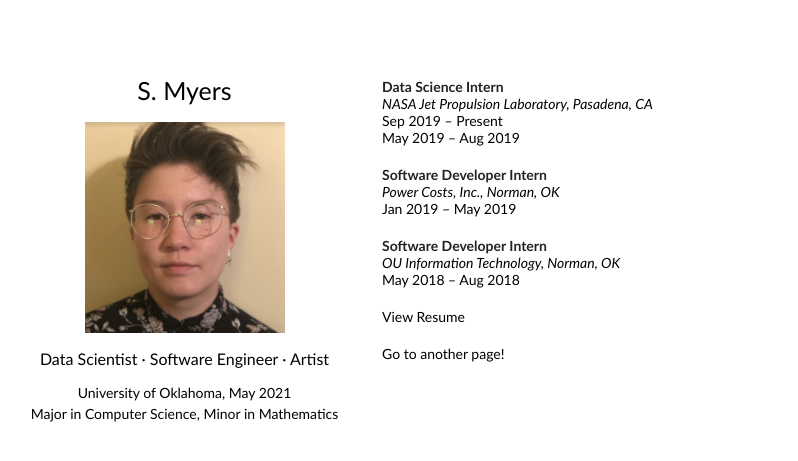
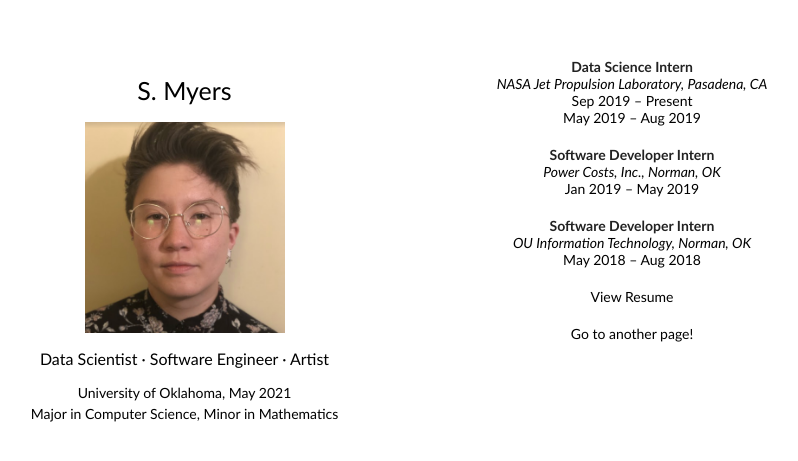
Before and after one commit to myer0432/myer0432.github.io, a Jekyll site: the page built from index.md, in a window 1280 px wide. Shown: the top 461 px of the page, without its empty margins (188-986 px from the left). Built offline with Jekyll 4.4.1, drawn with Linux system fonts in a browser that asks for light colours.

Commit message:
THIS
surely

```diff
--- a/_layouts/default.html
+++ b/_layouts/default.html
@@ -13,6 +13,7 @@
   </head>
   <body>
     <div class="wrapper">
+
       <header><center>
         <h1><a href="{{ "/" | absolute_url }}" width="200">{{ site.title }}</a></h1>
 
@@ -24,11 +25,9 @@
           <h3>{{ site.education }}<br>
           {{ site.degree }}<br></h3>
       </center></header>
-      <section>
 
-      <p style="text-align: center;">{{ content }}</p>
+      <section>{{ content }}</section>
 
-      </section>
     </div>
     <script src="{{ "/assets/js/scale.fix.js" | relative_url }}"></script>
     {% if site.google_analytics %}
--- a/_sass/jekyll-theme-minimal.scss
+++ b/_sass/jekyll-theme-minimal.scss
@@ -168,6 +168,7 @@ section {
   width:500px;
   float:right;
   padding-bottom:50px;
+  text-align: center;
 }
 
 small {
```
